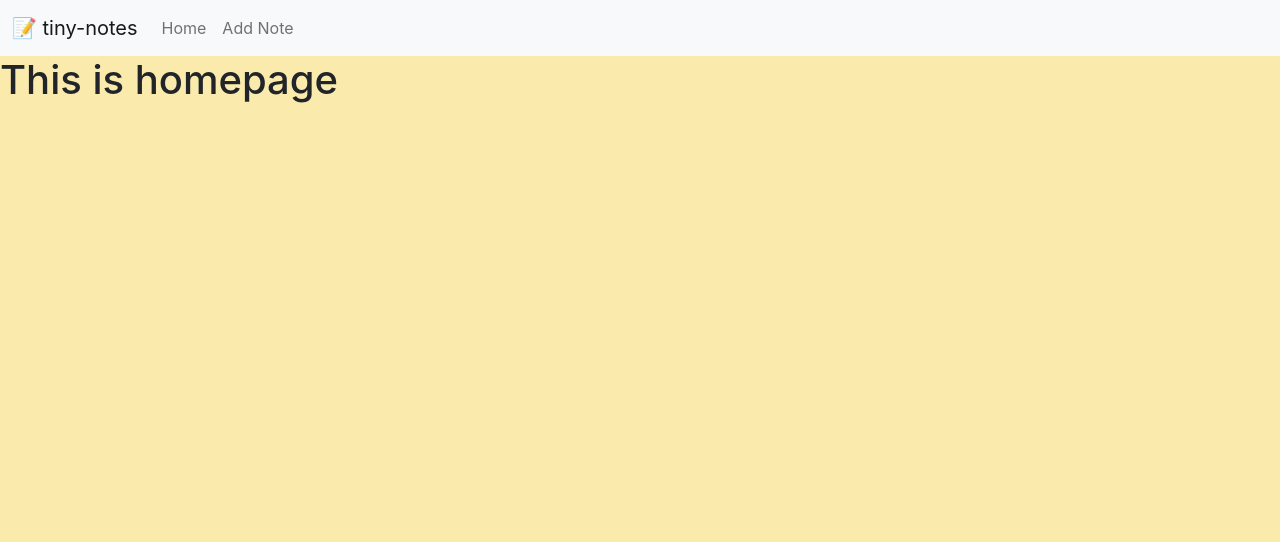
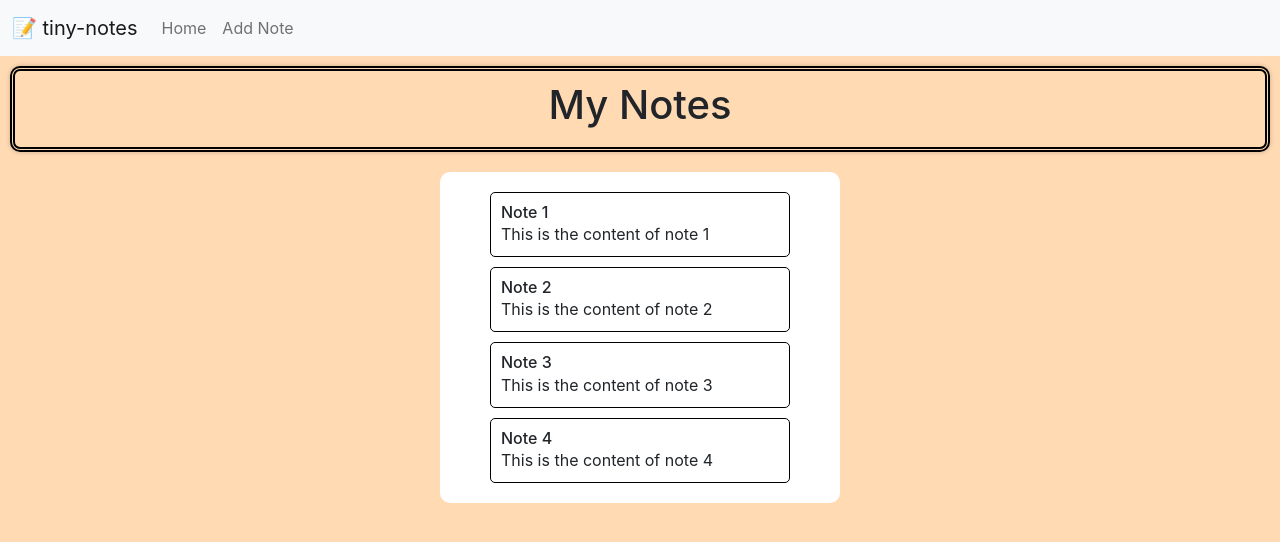
Before and after one commit to roadtocode4u/tiny-notes, a React (Create React App) app: page / in a window 1280 px wide. Shown: the top 542 px of the page. Built offline with nearby package versions, Linux system fonts and the light colour scheme.

Commit message:
home view added

```diff
--- /dev/null
+++ b/src/components/Note/Note.css
@@ -0,0 +1,18 @@
+.card-note{
+  border: 1px solid black;
+  width: 300px;
+  border-radius: 5px;
+  margin: 10px;
+  padding: 10px;
+  display: block;
+  margin-left: auto;
+  margin-right: auto;
+}
+
+.card-note-title{
+  margin: 0;
+}
+
+.card-note-content{
+  margin: 0;
+}
--- /dev/null
+++ b/src/components/Note/Note.js
@@ -0,0 +1,13 @@
+import React from 'react'
+import "./Note.css"
+
+function Note({title, content}) {
+  return (
+    <div className='card-note'>
+      <h6 className='card-note-title'>{title}</h6>
+      <p className='card-note-content'>{content}</p>
+    </div>
+  )
+}
+
+export default Note
--- a/src/index.css
+++ b/src/index.css
@@ -5,7 +5,7 @@
     sans-serif;
   -webkit-font-smoothing: antialiased;
   -moz-osx-font-smoothing: grayscale;
-  background-color: #faeaac !important;
+  background-color: #ffdab3 !important;
 }
 
 code {
--- a/src/views/Home/Home.css
+++ b/src/views/Home/Home.css
@@ -0,0 +1,21 @@
+.app-title-container{
+  padding: 10px;
+  margin: 10px;
+  border-radius: 10px;
+  box-shadow: 0 0 5px 0 rgba(0,0,0,0.2);
+  margin-bottom: 20px;
+  border: 5px double black;
+}
+
+.app-title{
+  text-align: center;
+}
+
+.notes-container{
+  background-color: white;
+  padding: 10px;
+  width: 400px;
+  margin-left: auto;
+  margin-right: auto;
+  border-radius: 10px;
+}
--- a/src/views/Home/Home.js
+++ b/src/views/Home/Home.js
@@ -1,13 +1,43 @@
-import React from 'react'
+import React, {useState, useEffect} from 'react'
 import "./Home.css"
 
 import Navbar from "./../../components/Navbar/Navbar"
+import Note from "./../../components/Note/Note"
 
 function Home() {
+
+  const [notes, setNotes] = useState([
+    {
+      title: "Note 1",
+      content: "This is the content of note 1"
+    },
+    {
+      title: "Note 2",
+      content: "This is the content of note 2"
+    },
+    {
+      title: "Note 3",
+      content: "This is the content of note 3"
+    },
+    {
+      title: "Note 4",
+      content: "This is the content of note 4"
+    }
+  ])
+
   return (
     <div>
       <Navbar />
-      <h1>This is homepage</h1>
+      <div className='app-title-container'>
+        <h1 className='app-title'>My Notes</h1>
+      </div>
+      <div className='notes-container'>
+        {
+          notes.map((note, index)=>{
+            return (<Note title={note.title} content={note.content}/>)
+          })
+        }
+      </div>
     </div>
   )
 }
```
